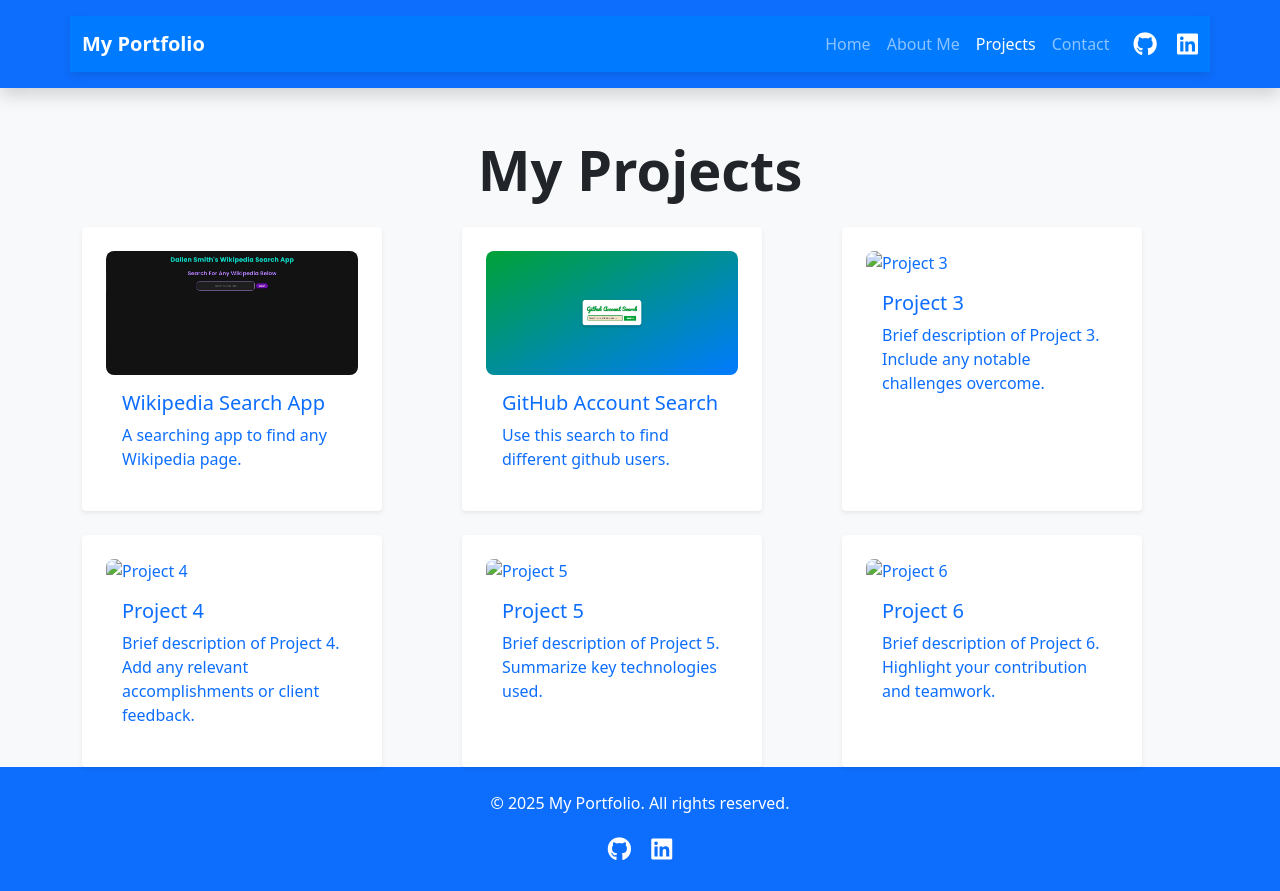
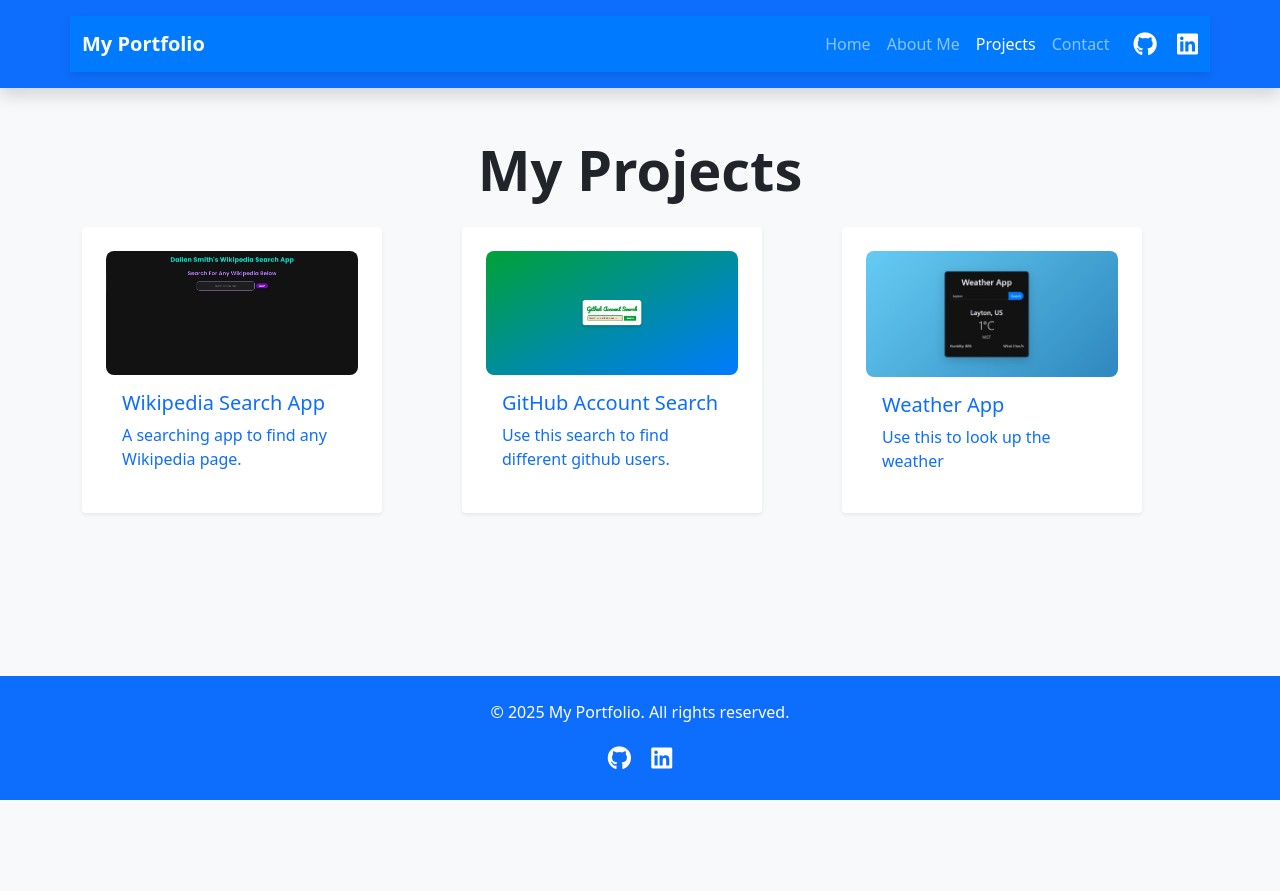
Before and after one commit to dallensmith93/ActualPortfolio, a website: page index.html in a window 1280 px wide. After the commit the page ends 800 px from the top, so only its background shows below. Drawn offline with nearby package versions, Linux system fonts and the light colour scheme.

Commit message:
got this ready for deployment

```diff
--- a/index.html
+++ b/index.html
@@ -88,45 +88,12 @@
                 </a>
             </div>
             <div class="col-md-4">
-                <a href="project3.html" class="text-decoration-none">
+                <a href="https://github.com/dallensmith93/weatherpredicter" class="text-decoration-none">
                     <div class="card h-100 border-0 shadow-sm project-card">
-                        <img src="path/to/project-image3.jpg" alt="Project 3" class="project-image">
+                        <img src="img/weather app.JPG" alt="Project 3" class="project-image">
                         <div class="card-body">
-                            <h5 class="card-title">Project 3</h5>
-                            <p class="card-text">Brief description of Project 3. Include any notable challenges overcome.</p>
-                        </div>
-                    </div>
-                </a>
-            </div>
-            <div class="col-md-4">
-                <a href="project4.html" class="text-decoration-none">
-                    <div class="card h-100 border-0 shadow-sm project-card">
-                        <img src="path/to/project-image4.jpg" alt="Project 4" class="project-image">
-                        <div class="card-body">
-                            <h5 class="card-title">Project 4</h5>
-                            <p class="card-text">Brief description of Project 4. Add any relevant accomplishments or client feedback.</p>
-                        </div>
-                    </div>
-                </a>
-            </div>
-            <div class="col-md-4">
-                <a href="project5.html" class="text-decoration-none">
-                    <div class="card h-100 border-0 shadow-sm project-card">
-                        <img src="path/to/project-image5.jpg" alt="Project 5" class="project-image">
-                        <div class="card-body">
-                            <h5 class="card-title">Project 5</h5>
-                            <p class="card-text">Brief description of Project 5. Summarize key technologies used.</p>
-                        </div>
-                    </div>
-                </a>
-            </div>
-            <div class="col-md-4">
-                <a href="project6.html" class="text-decoration-none">
-                    <div class="card h-100 border-0 shadow-sm project-card">
-                        <img src="path/to/project-image6.jpg" alt="Project 6" class="project-image">
-                        <div class="card-body">
-                            <h5 class="card-title">Project 6</h5>
-                            <p class="card-text">Brief description of Project 6. Highlight your contribution and teamwork.</p>
+                            <h5 class="card-title">Weather App</h5>
+                            <p class="card-text">Use this to look up the weather</p>
                         </div>
                     </div>
                 </a>
```
Also changed, not shown: projects.html (+0 -27 lines), img/weather app.JPG (added).
